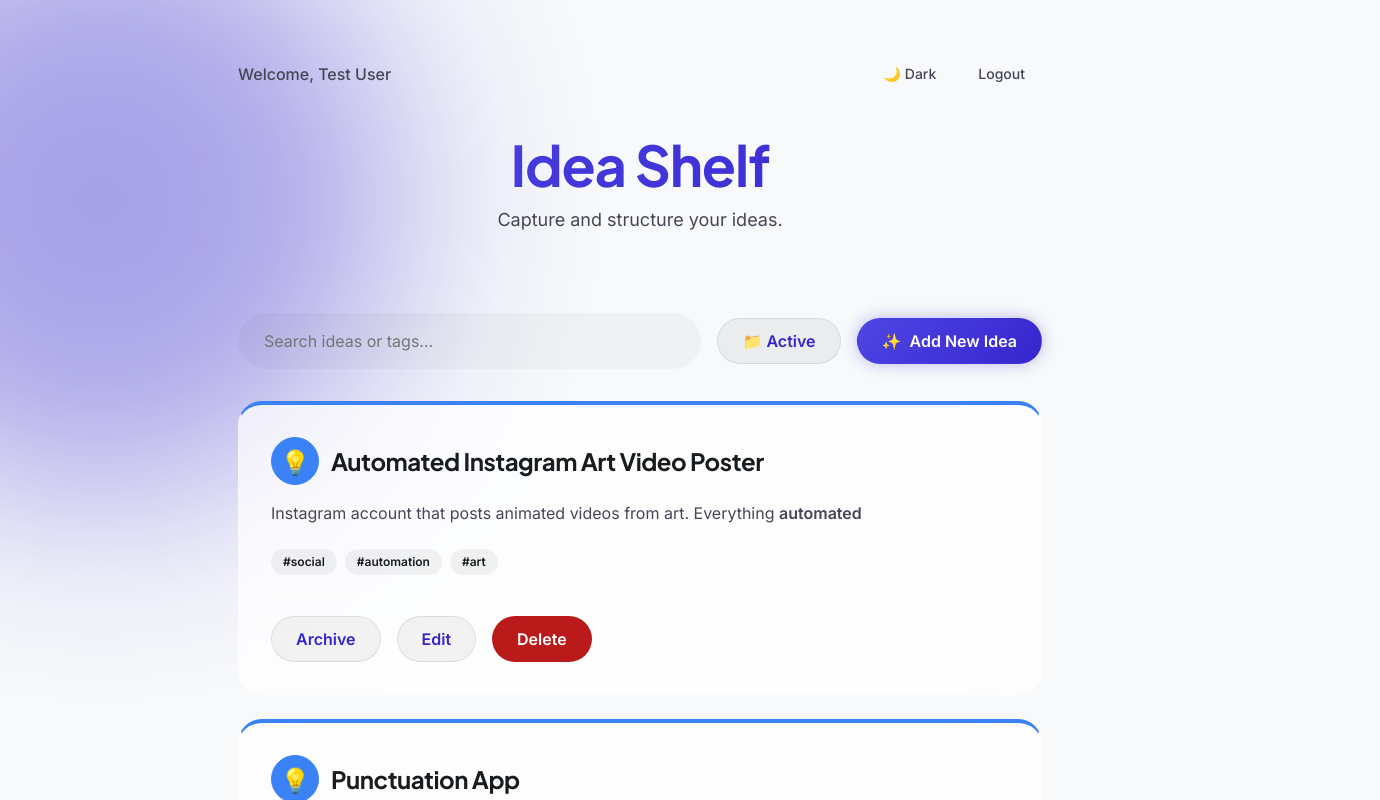
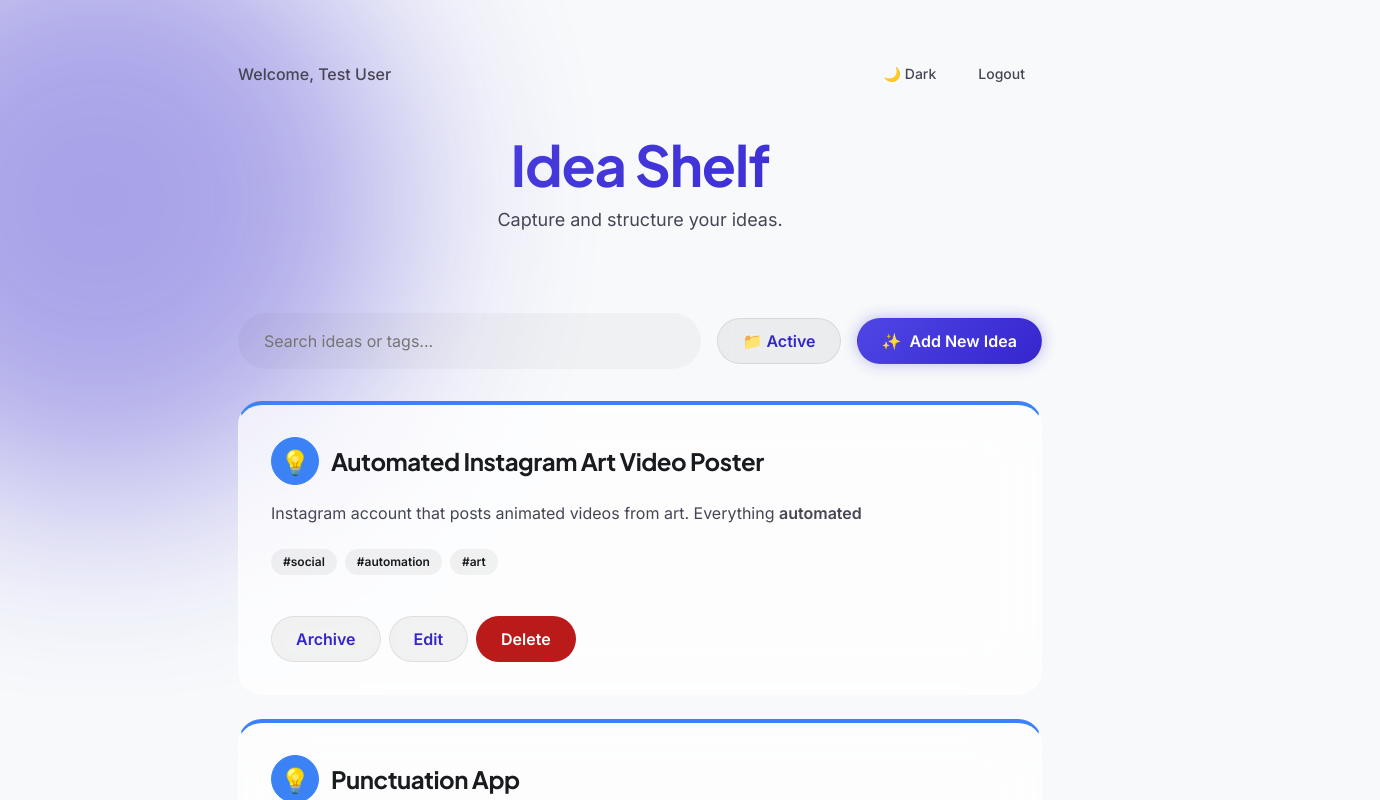
Before and after one commit to ViniciusPraxedes/Idea-Shelf, a React (Vite) app: page / in a window 1280 px wide. Both pictures are taken after a click on the button "Mock Google Sign-In". Shown: the top 800 px of the page, 1380 px wide, since content can reach past the window. Built offline with nearby package versions, Linux system fonts and the light colour scheme.

Commit message:
feat: add global stylesheet and IdeaList component structure

```diff
--- a/src/components/IdeaList.jsx
+++ b/src/components/IdeaList.jsx
@@ -424,7 +424,24 @@ const IdeaList = ({ onEdit, searchQuery = '', showArchived = false, onRefresh, o
                       )}
 
                       {/* Left-align the idea card action buttons horizontally and use dynamic border color variable */}
-                      <div style={{ display: 'flex', gap: '1rem', justifyContent: 'flex-start', borderTop: '1px solid var(--border-color)', paddingTop: '1rem' }}>
+                      <div
+                        // Set inline styles to control layout and wrap buttons
+                        style={{
+                          // Set display to flex for row layout
+                          display: 'flex',
+                          // Set standard gap spacing between items
+                          gap: '0.5rem',
+                          // Enable items wrapping on small viewports
+                          flexWrap: 'wrap',
+                          // Align items to start horizontally
+                          justifyContent: 'flex-start',
+                          // Add separation top border
+                          borderTop: '1px solid var(--border-color)',
+                          // Add padding above button list
+                          paddingTop: '1rem'
+                        // End style object
+                        }}
+                      >
                         {/* Archive or unarchive button */}
                         <button className="btn btn-ghost" onClick={() => handleArchiveClick(idea)}>
                           {/* Display toggle text only without emoji */}
--- a/src/index.css
+++ b/src/index.css
@@ -1,4 +1,11 @@
 @import url('https://fonts.googleapis.com/css2?family=Inter:wght@400;500;600&family=Plus+Jakarta+Sans:wght@600;700&display=swap');
+
+/* Apply overflow rules to the root HTML element */
+html {
+  /* Prevent horizontal scrolling on the page */
+  overflow-x: hidden;
+/* Close HTML style block */
+}
 
 :root {
   --bg-color: #f7f9fb;
```
